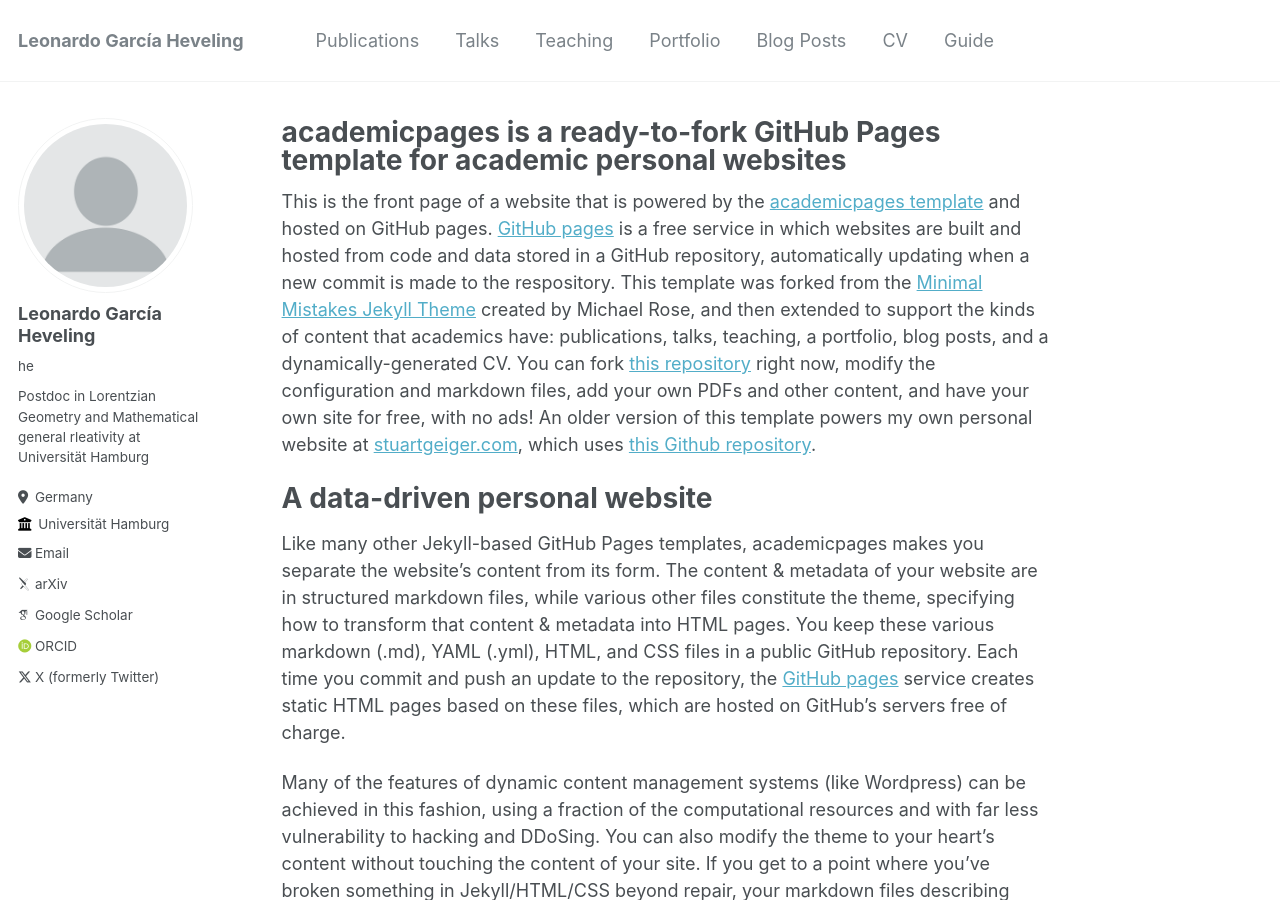
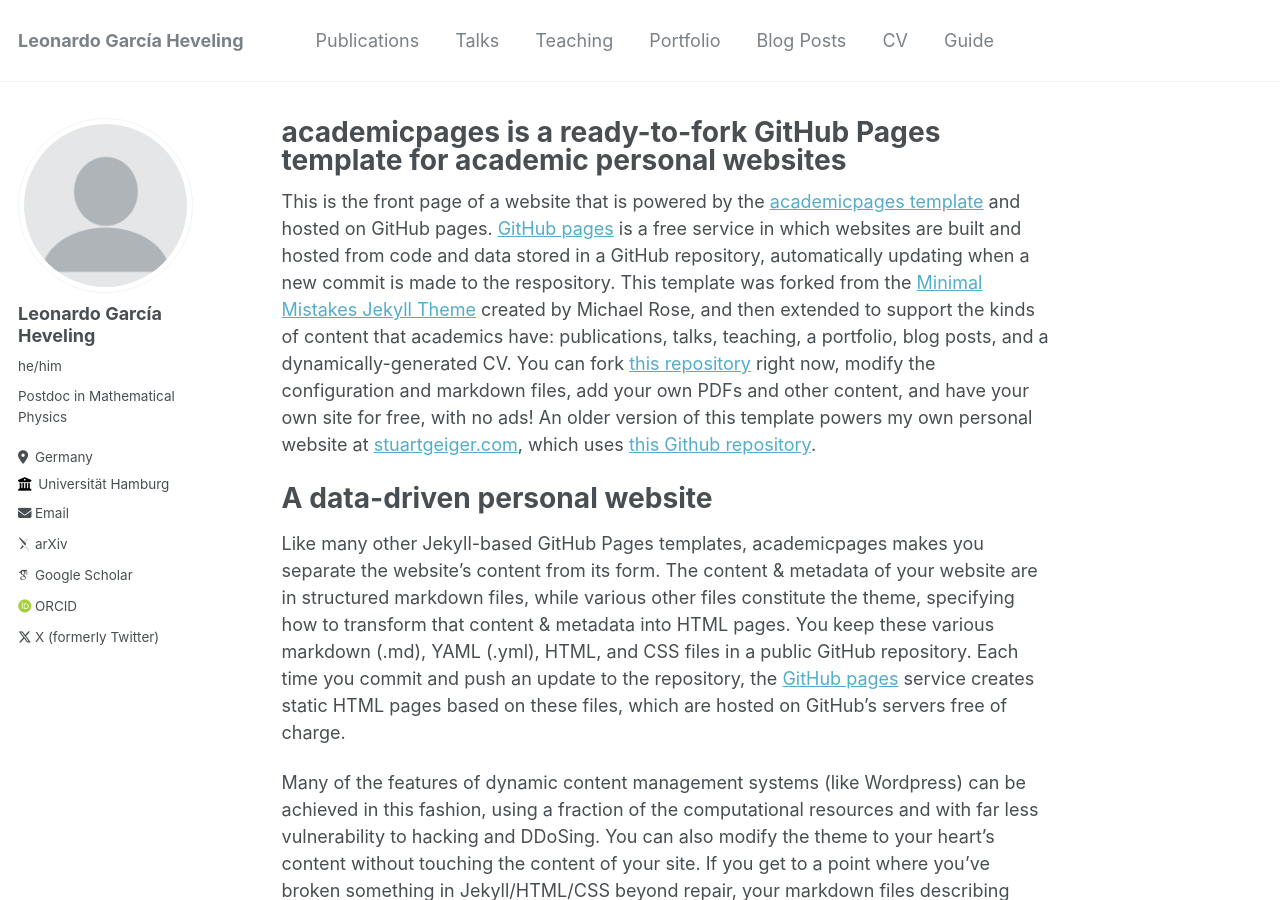
Before and after one commit to LeoGarciaHeveling/LeoGarciaHeveling.github.io, a Jekyll site: the page built from _pages/about.md, in a window 1280 px wide and 900 px high. Built offline with Jekyll 4.4.1, drawn with Linux system fonts in a browser that asks for light colours; some web fonts are replaced.

Commit message:
Update _config.yml

```diff
--- a/_config.yml
+++ b/_config.yml
@@ -11,7 +11,7 @@ locale                   : "en-US"
 title                    : "Leonardo García Heveling"
 title_separator          : "-"
 name                     : &name "Leonardo García Heveling"
-description              : &description "Postdoc in Lorentzian Geometry and Mathematical general rleativity at Universität Hamburg"
+description              : &description "Postdoc in Mathematical Physics"
 url                      : https://LeoGarciaHeveling.github.io # the base hostname & protocol for your site e.g. "https://mmistakes.github.io"
 baseurl                  : "" # the subpath of your site, e.g. "/blog"
 repository               : "LeoGarciaHeveling/LeoGarciaHeveling.github.io"
@@ -23,8 +23,8 @@ author:
   # Biographic information
   avatar           : "profile.png"
   name             : "Leonardo García Heveling"
-  pronouns         : "he"
-  bio              : "Postdoc in Lorentzian Geometry and Mathematical general rleativity at Universität Hamburg"
+  pronouns         : "he/him"
+  bio              : "Postdoc in Mathematical Physics"
   location         : "Germany"
   employer         : "Universität Hamburg"
   uri              : # URL
```
